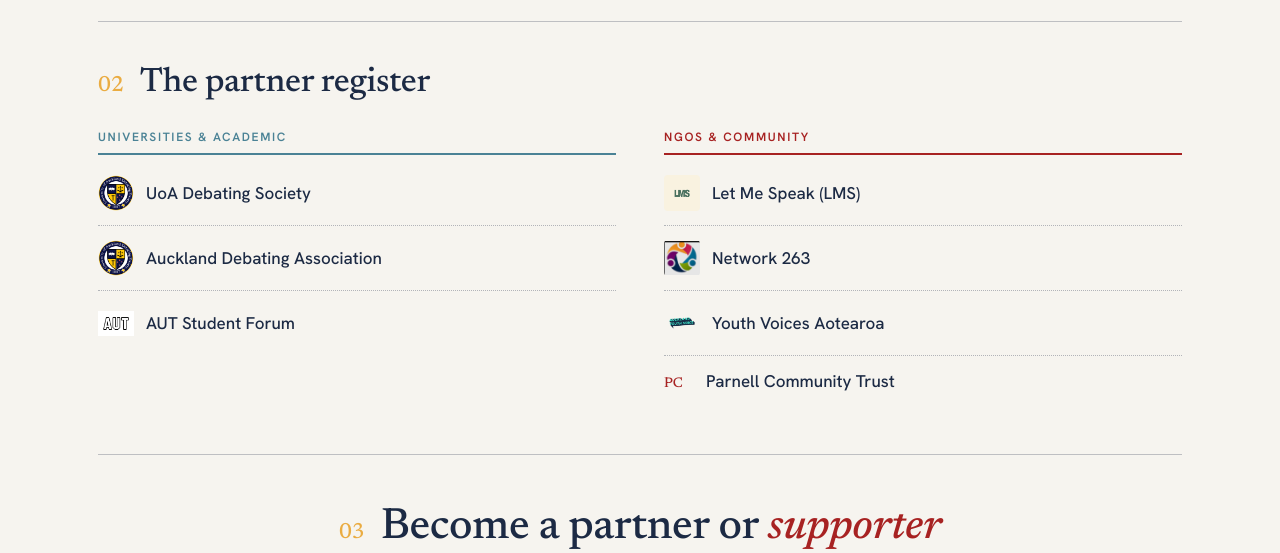
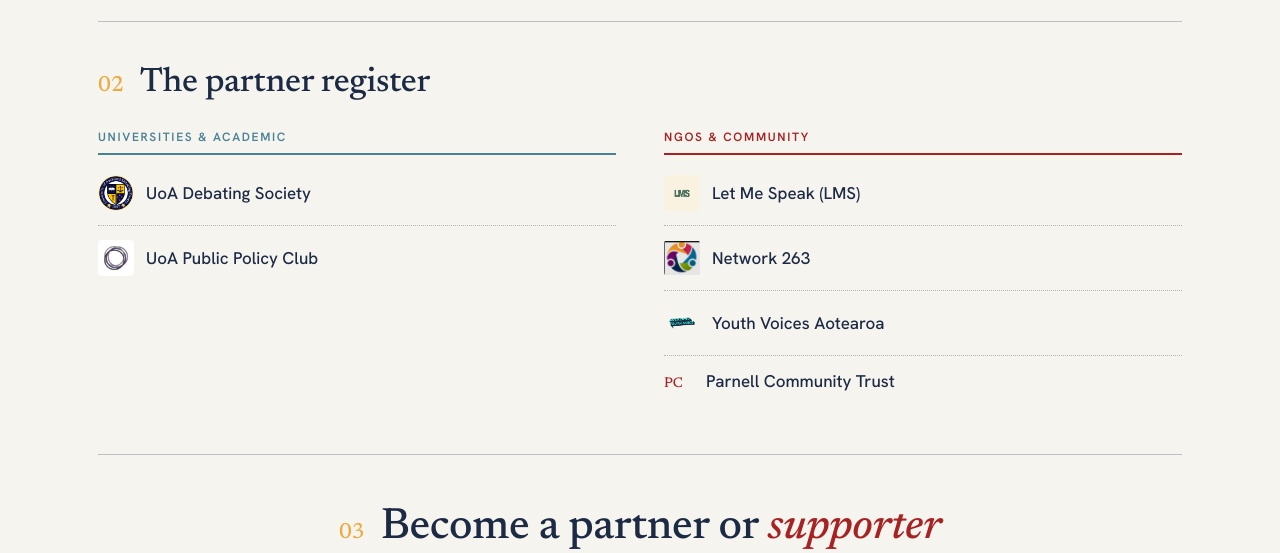
Before and after one commit to iDunno021/srdgwebsite, a Django app: page /partners/ in a window 1280 px wide. Shown: the part 1058-1611 px from the top of the page. Run offline with Django 5.2, Linux system fonts and the light colour scheme; data comes from the database, SQL or seed files in the repository; parts of the project's set-up code (start-up, migrations or seed data) failed here and were passed over.

Commit message:
update partners page and add uoapp image

```diff
--- a/pages/templates/pages/partners.html
+++ b/pages/templates/pages/partners.html
@@ -105,12 +105,8 @@
                             <span class="register-name">UoA Debating Society</span>
                         </li>
                         <li class="register-item has-logo">
-                            <img src="{% static 'pages/images/uoadebating.png' %}" alt="Auckland Debating Association" class="register-logo">
-                            <span class="register-name">Auckland Debating Association</span>
-                        </li>
-                        <li class="register-item has-logo">
-                            <img src="{% static 'pages/images/AUT.png' %}" alt="AUT Student Forum" class="register-logo">
-                            <span class="register-name">AUT Student Forum</span>
+                            <img src="{% static 'pages/images/uoapp.jpg' %}" alt="UoA Public Policy Club" class="register-logo">
+                            <span class="register-name">UoA Public Policy Club</span>
                         </li>
                     </ul>
                 </div>
```
Also changed, not shown: pages/static/pages/images/uoapp.jpg (added).
